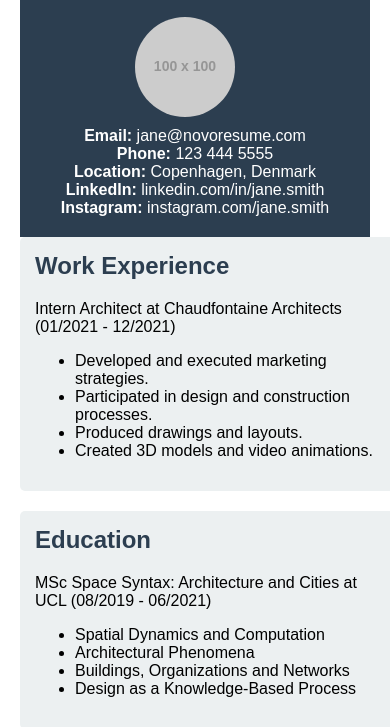
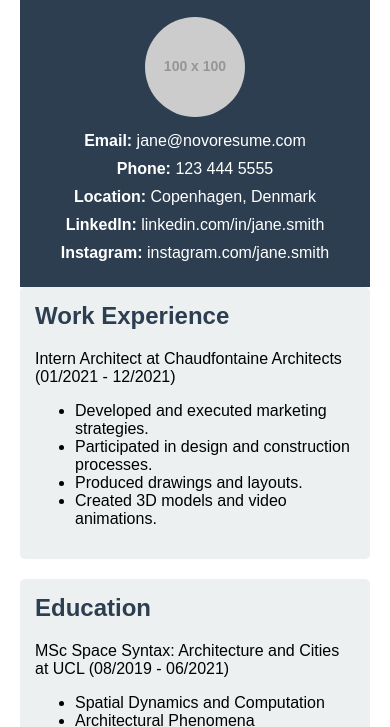
Before and after one commit to charles007K/webtest001, a plain HTML site: page index.html in a window 390 px wide. Shown: the part 103-830 px from the top of the page. Drawn offline with Linux system fonts and the light colour scheme; placeholder pictures from the web are drawn by us.

Commit message:
Update index.html

```diff
--- a/index.html
+++ b/index.html
@@ -31,6 +31,7 @@
         }
         .profile {
             display: flex;
+            flex-direction: column;
             align-items: center;
             background-color: #2c3e50;
             color: white;
@@ -39,12 +40,12 @@
         }
         .profile img {
             border-radius: 50%;
-            margin-right: 20px;
+            margin-bottom: 10px;
             width: 100px;
             height: 100px;
         }
         .profile p {
-            margin: 0;
+            margin: 5px 0;
         }
         .content {
             display: flex;
@@ -57,6 +58,7 @@
             margin-bottom: 20px;
             padding: 15px;
             border-radius: 5px;
+            box-sizing: border-box;
         }
         .column h2 {
             margin-top: 0;
@@ -78,13 +80,6 @@
             .column {
                 flex: 0 0 100%;
             }
-            .profile {
-                flex-direction: column;
-                text-align: center;
-            }
-            .profile img {
-                margin-bottom: 10px;
-            }
         }
     </style>
 </head>
@@ -96,13 +91,11 @@
         </div>
         <div class="profile">
             <img src="https://via.placeholder.com/100" alt="Jane Smith">
-            <div>
-                <p><strong>Email:</strong> jane@novoresume.com</p>
-                <p><strong>Phone:</strong> 123 444 5555</p>
-                <p><strong>Location:</strong> Copenhagen, Denmark</p>
-                <p><strong>LinkedIn:</strong> linkedin.com/in/jane.smith</p>
-                <p><strong>Instagram:</strong> instagram.com/jane.smith</p>
-            </div>
+            <p><strong>Email:</strong> jane@novoresume.com</p>
+            <p><strong>Phone:</strong> 123 444 5555</p>
+            <p><strong>Location:</strong> Copenhagen, Denmark</p>
+            <p><strong>LinkedIn:</strong> linkedin.com/in/jane.smith</p>
+            <p><strong>Instagram:</strong> instagram.com/jane.smith</p>
         </div>
         <div class="content">
             <div class="column">
```
